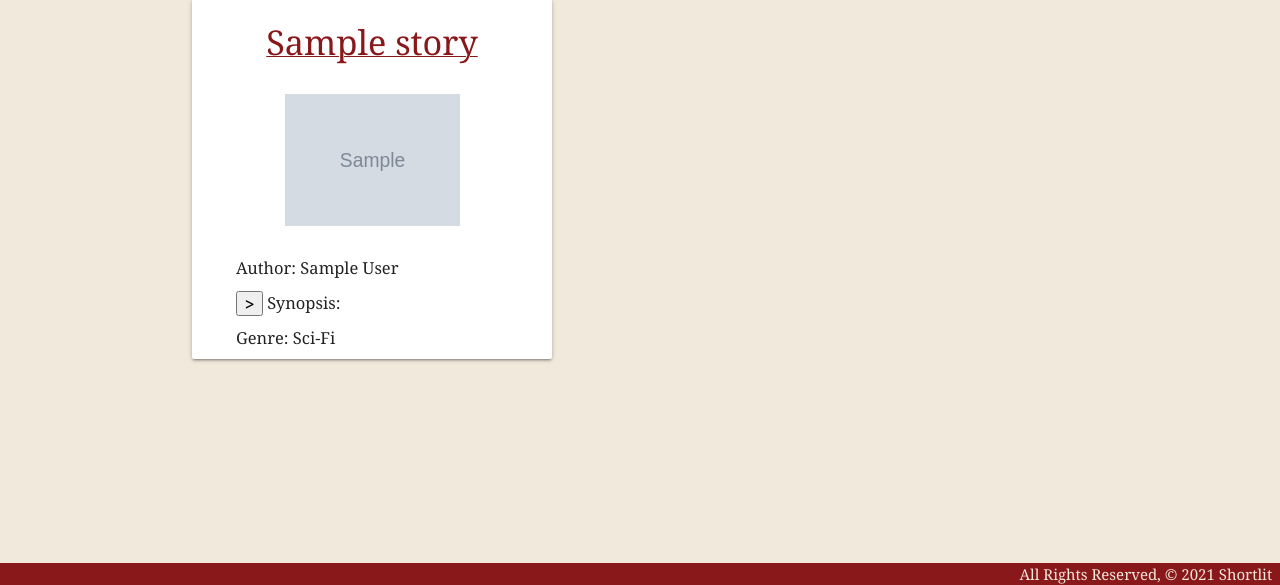
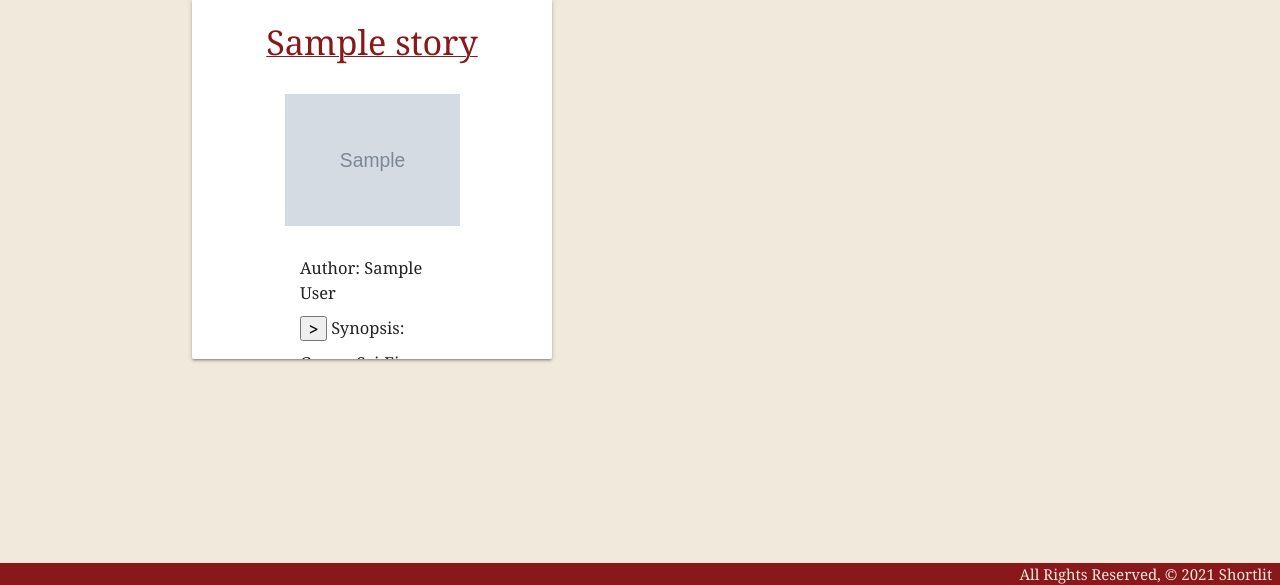
Before and after one commit to StuK359/shortlit, a Django app: page /stories/ in a window 1280 px wide. Shown: the part 215-800 px from the top of the page. Run offline with Django 3.2, Linux system fonts and the light colour scheme; tables that the repository leaves empty hold one stand-in row (values such as "Sample post"); grey boxes marked "Sample" are stand-in pictures.

Commit message:
Slightly improved alignment with the creation of a book-info class.

```diff
--- a/main_app/static/css/style.css
+++ b/main_app/static/css/style.css
@@ -104,6 +104,12 @@ p {
 .card {
   margin-bottom: 50px;
 }
+.book-info {
+   text-align: center;
+   padding: auto 15vmin;
+   margin: auto 8vmin;
+}
+
 
 .card-content {
   overflow: auto;
--- a/main_app/templates/stories/stories_index.html
+++ b/main_app/templates/stories/stories_index.html
@@ -12,11 +12,13 @@
           </a>
         </span>
         <img src="{{ s.cover }}">
-        <p>Author: {{ s.author }}</p>
-        <p><button id="button{{s.id}}">></button> Synopsis:</p>
-        <p style="display: none;" id="synopsis{{s.id}}">{{ s.synopsis }}</p>
-        <p>Genre: {{ s.get_genre_display }}</p>
-        <p>Date: {{ s.date }}</p>
+        <div class="book-info" >
+          <p>Author: {{ s.author }}</p>
+          <p><button id="button{{s.id}}">></button> Synopsis:</p>
+          <p style="display: none;" id="synopsis{{s.id}}">{{ s.synopsis }}</p>
+          <p>Genre: {{ s.get_genre_display }}</p>
+          <p>Date: {{ s.date }}</p>
+        </div>
       </div>
     </div>
     {% endfor %}
```
